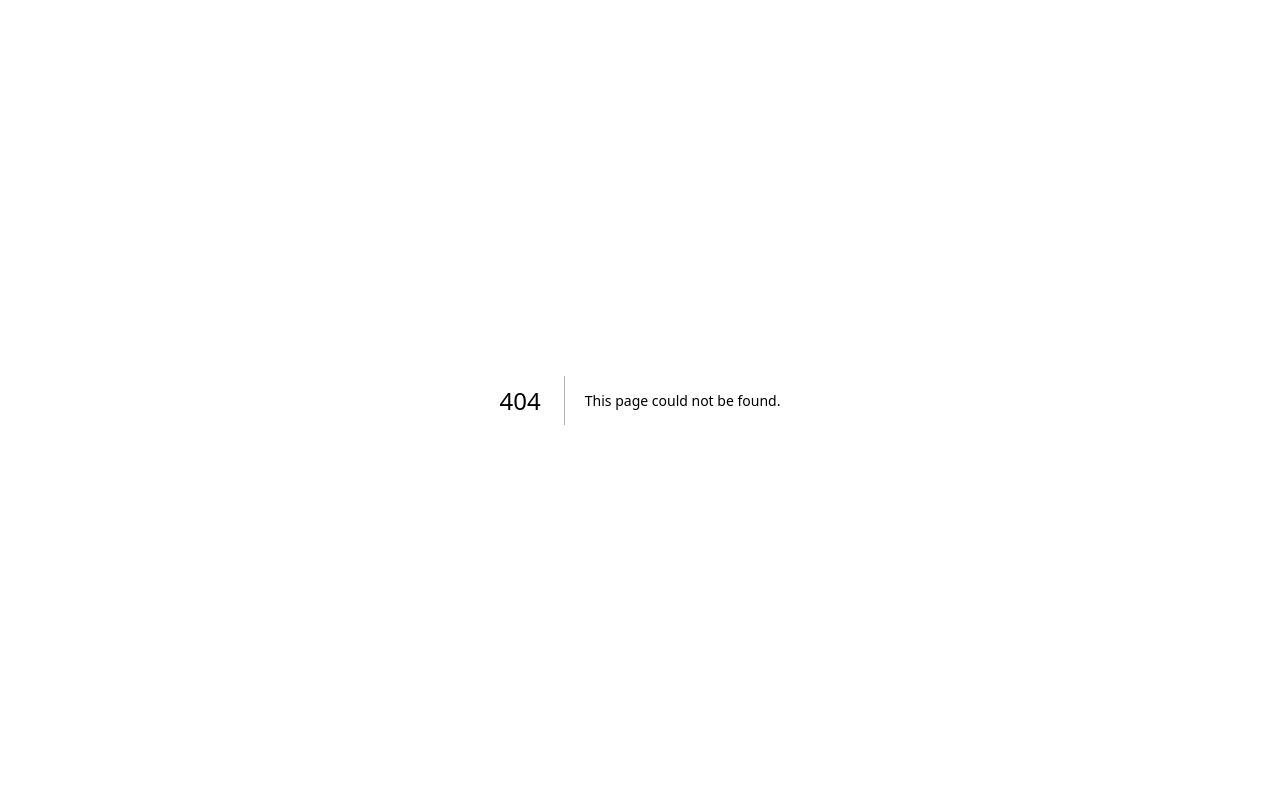
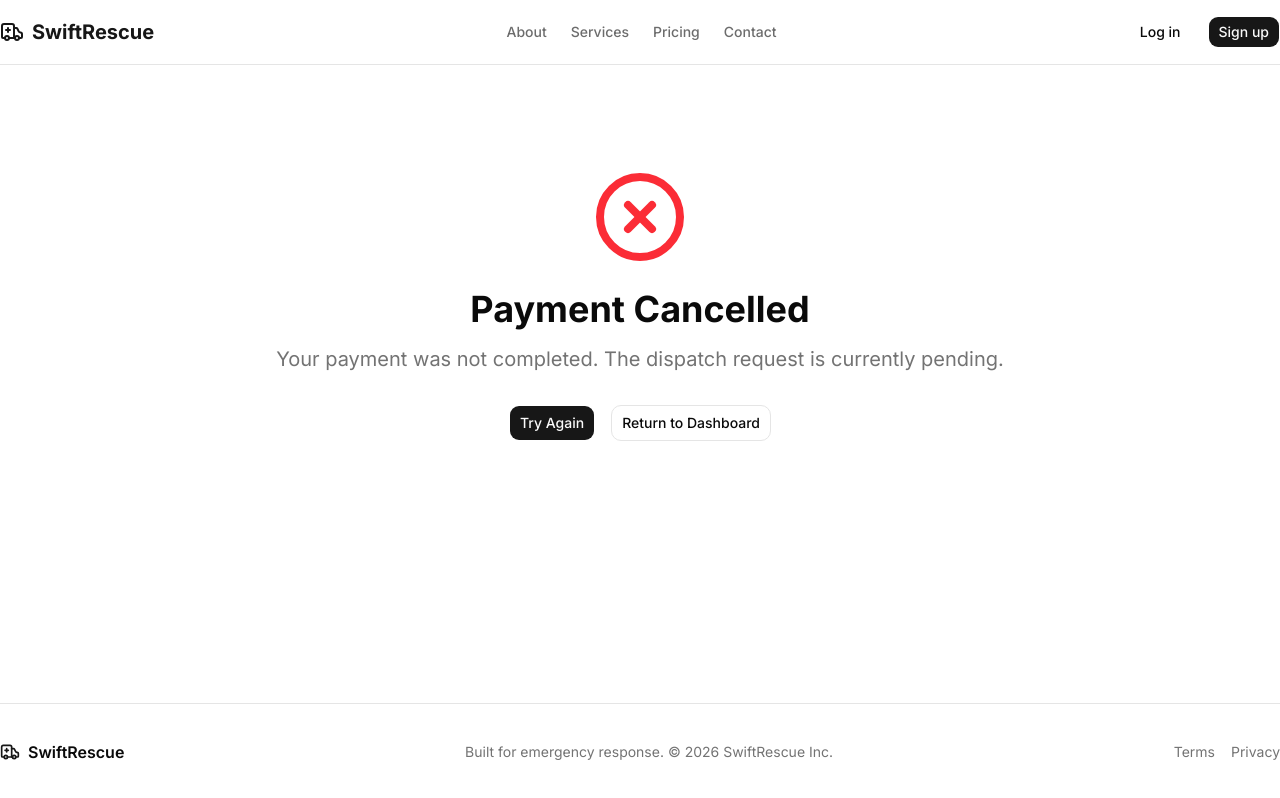
Before and after one commit to arpansarkar112/Emergency_Ambulance_Dispatch_System_frontend, a Next.js app: page /payment/cancel in a window 1280 px wide. Before the commit this address had no page. Built offline with nearby package versions, Linux system fonts and the light colour scheme.

Commit message:
feat: integrate test payment flow (success/cancel routes)

```diff
--- /dev/null
+++ b/src/app/(public)/payment/cancel/page.tsx
@@ -0,0 +1,23 @@
+import Link from "next/link";
+import { Button } from "@/components/ui/button";
+import { XCircle } from "lucide-react";
+
+export default function PaymentCancelPage() {
+  return (
+    <div className="flex flex-col items-center justify-center min-h-[60vh] px-4 text-center">
+      <XCircle className="h-24 w-24 text-red-500 mb-6" />
+      <h1 className="text-4xl font-bold mb-4">Payment Cancelled</h1>
+      <p className="text-xl text-muted-foreground mb-8">
+        Your payment was not completed. The dispatch request is currently pending.
+      </p>
+      <div className="flex gap-4">
+        <Link href="/dashboard/payments">
+          <Button size="lg" variant="default">Try Again</Button>
+        </Link>
+        <Link href="/dashboard">
+          <Button size="lg" variant="outline">Return to Dashboard</Button>
+        </Link>
+      </div>
+    </div>
+  );
+}
--- /dev/null
+++ b/src/app/(public)/payment/success/page.tsx
@@ -0,0 +1,18 @@
+import Link from "next/link";
+import { Button } from "@/components/ui/button";
+import { CheckCircle } from "lucide-react";
+
+export default function PaymentSuccessPage() {
+  return (
+    <div className="flex flex-col items-center justify-center min-h-[60vh] px-4 text-center">
+      <CheckCircle className="h-24 w-24 text-green-500 mb-6" />
+      <h1 className="text-4xl font-bold mb-4">Payment Successful!</h1>
+      <p className="text-xl text-muted-foreground mb-8">
+        Your ambulance dispatch request has been confirmed. The unit is on its way.
+      </p>
+      <Link href="/dashboard">
+        <Button size="lg">Return to Dashboard</Button>
+      </Link>
+    </div>
+  );
+}
```
